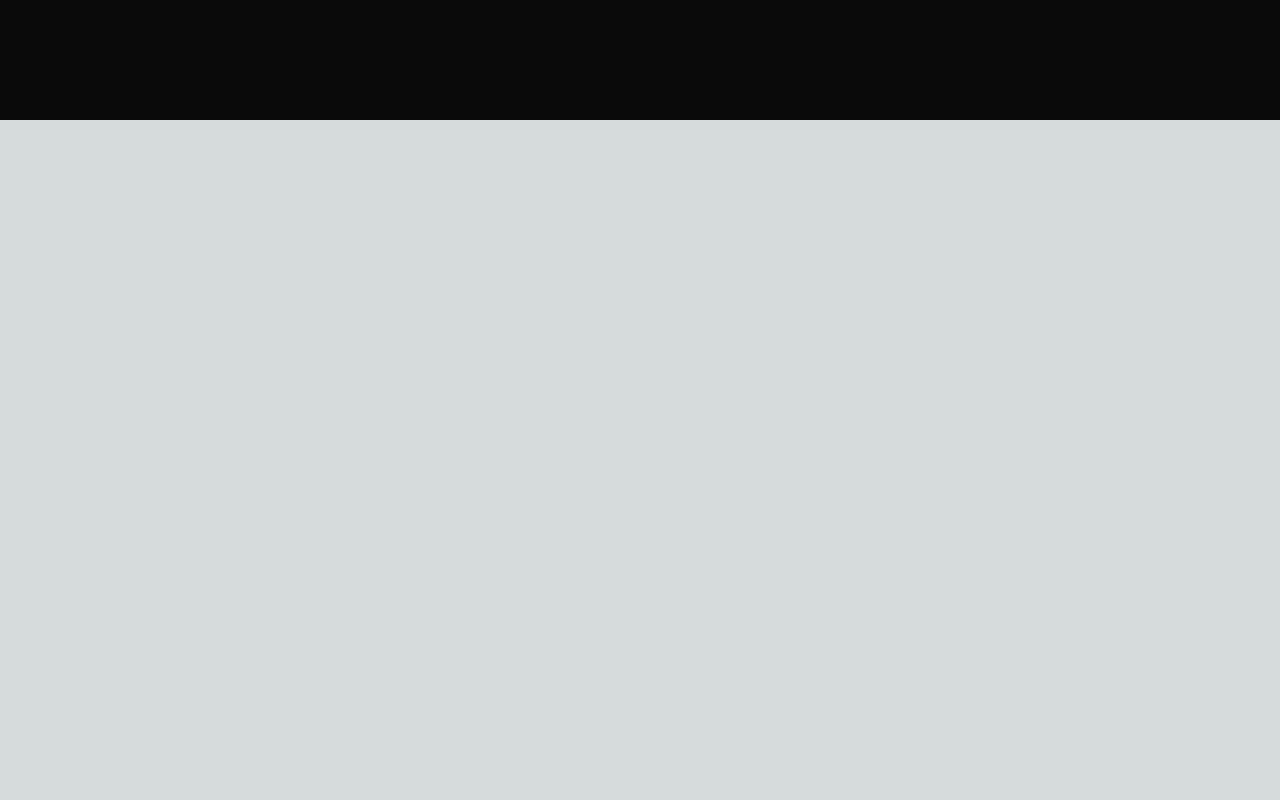
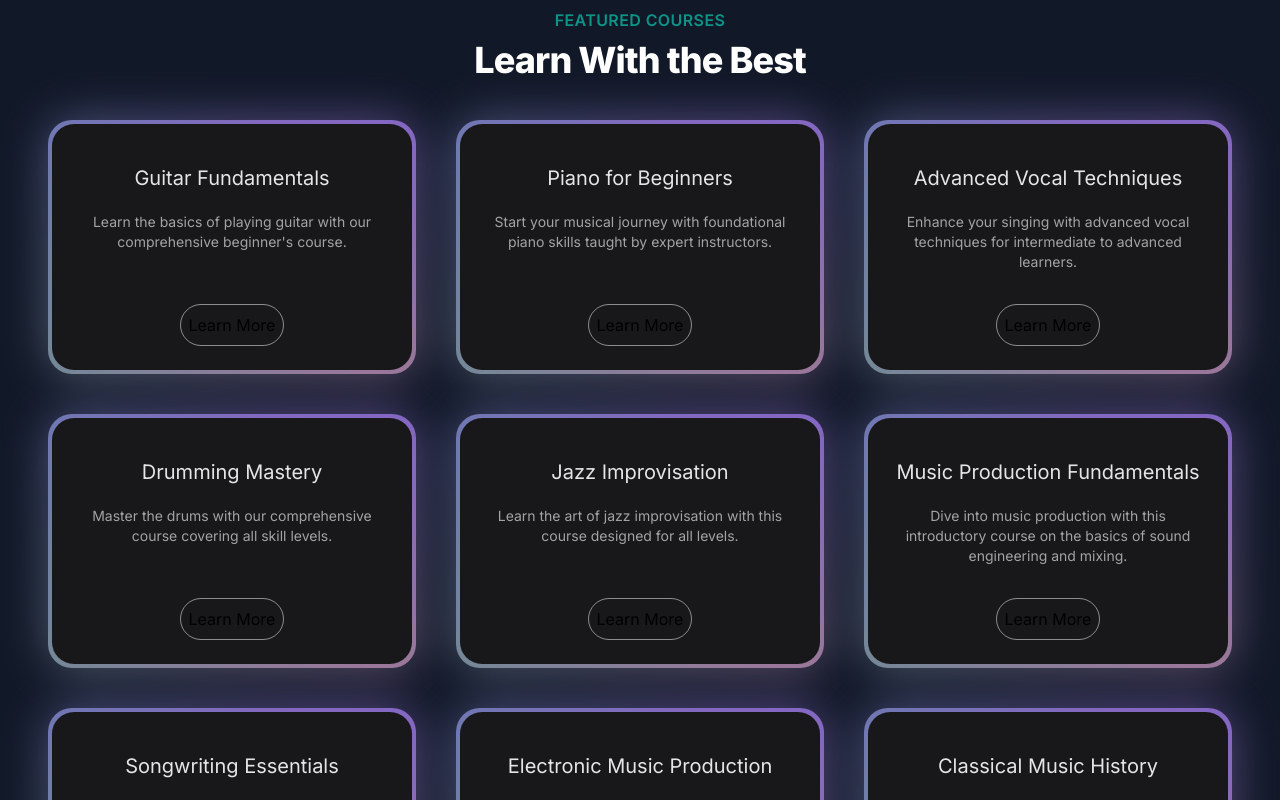
Before and after one commit to Tanveeeer00/music-course-nextjs, a Next.js app: page / in a window 1280 px wide. Shown: the part 680-1480 px from the top of the page. Before the commit the page ends 800 px from the top, so only its background shows below. Built offline with nearby package versions, Linux system fonts and the light colour scheme.

Commit message:
featured courses and add json data

```diff
--- a/src/app/page.tsx
+++ b/src/app/page.tsx
@@ -1,9 +1,11 @@
+import { FeaturedCourses } from "@/components/FeaturedCourses";
 import HeroSection from "@/components/HeroSection";
 
 export default function Home() {
   return (
     <main className="min-h-screen bg-black/[0.96] antialiased bg-grid-white/[0.02]">
       <HeroSection />
+      <FeaturedCourses />
     </main>
   );
 }
--- /dev/null
+++ b/src/components/FeaturedCourses.tsx
@@ -0,0 +1,65 @@
+"use client";
+import React from "react";
+import courseData from "@/data/music_courses.json";
+import { BackgroundGradient } from "./ui/background-gradient";
+import Link from "next/link";
+interface Course {
+  id: number;
+  title: string;
+  slug: string;
+  description: string;
+  price: number;
+  instructor: string;
+  isFeatured: boolean;
+}
+export function FeaturedCourses() {
+  const featuredCourses = courseData.courses.filter(
+    (course: Course) => (course.isFeatured = true)
+  );
+  return (
+    <div className="py-12 bg-gray-900">
+      <div>
+        <div className="text-center">
+          <h2 className="text-base text-teal-600 font-semibold tracking-wide uppercase">
+            FEATURED COURSES
+          </h2>
+          <p className="mt-2 text-3xl leading-8 font-extrabold tracking-tight text-white sm:text-4xl">
+            Learn With the Best
+          </p>
+        </div>
+      </div>
+      <div className="mt-10 mx-12">
+        <div className="grid grid-cols-1 sm:grid-cols-2 lg:grid-cols-3 gap-10 justify-center">
+          {featuredCourses.map((course: Course) => (
+            <div className="flex justify-center" key={course.id}>
+              <BackgroundGradient className="flex flex-col rounded-[22px] bg-white dark:bg-zinc-900 overflow-hidden h-full max-w-md">
+                <div className="p-4 sm:p-6 flex flex-col items-center text-center flex-grow">
+                  <p className="text-lg sm:text-xl text-black mt-4 mb-2 dark:text-neutral-200">
+                    {course.title}
+                  </p>
+                  <p className="text-sm text-neutral-600 dark:text-neutral-400 flex-grow mt-3">
+                    {course.description}
+                  </p>
+                  <Link
+                    href={`/courses/${course.slug}`}
+                    className="mt-8 border border-white/50 rounded-full p-2 "
+                  >
+                    Learn More
+                  </Link>
+                </div>
+              </BackgroundGradient>
+            </div>
+          ))}
+        </div>
+        <div className="mt-20 text-center">
+          <button className="relative inline-flex h-12 overflow-hidden rounded-full p-[1px] focus:outline-none focus:ring-2 focus:ring-slate-400 focus:ring-offset-2 focus:ring-offset-slate-50">
+            <span className="absolute inset-[-1000%] animate-[spin_2s_linear_infinite] bg-[conic-gradient(from_90deg_at_50%_50%,#E2CBFF_0%,#393BB2_50%,#E2CBFF_100%)]" />
+            <span className="inline-flex h-full w-full cursor-pointer items-center justify-center rounded-full bg-slate-950 px-3 py-1 text-sm font-medium text-white backdrop-blur-3xl">
+              <Link href={"/courses"}>View All courses</Link>
+            </span>
+          </button>
+        </div>
+      </div>
+    </div>
+  );
+}
--- /dev/null
+++ b/src/components/ui/background-gradient.tsx
@@ -0,0 +1,72 @@
+import { cn } from "@/utils/cn";
+import React from "react";
+import { motion } from "framer-motion";
+
+export const BackgroundGradient = ({
+  children,
+  className,
+  containerClassName,
+  animate = true,
+}: {
+  children?: React.ReactNode;
+  className?: string;
+  containerClassName?: string;
+  animate?: boolean;
+}) => {
+  const variants = {
+    initial: {
+      backgroundPosition: "0 50%",
+    },
+    animate: {
+      backgroundPosition: ["0, 50%", "100% 50%", "0 50%"],
+    },
+  };
+  return (
+    <div className={cn("relative p-[4px] group", containerClassName)}>
+      <motion.div
+        variants={animate ? variants : undefined}
+        initial={animate ? "initial" : undefined}
+        animate={animate ? "animate" : undefined}
+        transition={
+          animate
+            ? {
+                duration: 5,
+                repeat: Infinity,
+                repeatType: "reverse",
+              }
+            : undefined
+        }
+        style={{
+          backgroundSize: animate ? "400% 400%" : undefined,
+        }}
+        className={cn(
+          "absolute inset-0 rounded-3xl z-[1] opacity-60 group-hover:opacity-100 blur-xl  transition duration-500",
+          " bg-[radial-gradient(circle_farthest-side_at_0_100%,#00ccb1,transparent),radial-gradient(circle_farthest-side_at_100%_0,#7b61ff,transparent),radial-gradient(circle_farthest-side_at_100%_100%,#ffc414,transparent),radial-gradient(circle_farthest-side_at_0_0,#1ca0fb,#141316)]"
+        )}
+      />
+      <motion.div
+        variants={animate ? variants : undefined}
+        initial={animate ? "initial" : undefined}
+        animate={animate ? "animate" : undefined}
+        transition={
+          animate
+            ? {
+                duration: 5,
+                repeat: Infinity,
+                repeatType: "reverse",
+              }
+            : undefined
+        }
+        style={{
+          backgroundSize: animate ? "400% 400%" : undefined,
+        }}
+        className={cn(
+          "absolute inset-0 rounded-3xl z-[1]",
+          "bg-[radial-gradient(circle_farthest-side_at_0_100%,#00ccb1,transparent),radial-gradient(circle_farthest-side_at_100%_0,#7b61ff,transparent),radial-gradient(circle_farthest-side_at_100%_100%,#ffc414,transparent),radial-gradient(circle_farthest-side_at_0_0,#1ca0fb,#141316)]"
+        )}
+      />
+
+      <div className={cn("relative z-10", className)}>{children}</div>
+    </div>
+  );
+};
--- /dev/null
+++ b/src/data/music_courses.json
@@ -0,0 +1,104 @@
+{
+  "courses": [
+    {
+      "id": 1,
+      "title": "Guitar Fundamentals",
+      "slug": "guitar-fundamentals",
+      "description": "Learn the basics of playing guitar with our comprehensive beginner's course.",
+      "price": 99.99,
+      "instructor": "John Doe",
+      "isFeatured": true,
+      "image": "/courses/guitar.jpg"
+    },
+    {
+      "id": 2,
+      "title": "Piano for Beginners",
+      "slug": "piano-for-beginners",
+      "description": "Start your musical journey with foundational piano skills taught by expert instructors.",
+      "price": 109.99,
+      "instructor": "Jane Smith",
+      "isFeatured": false,
+      "image": "/courses/piano.jpg"
+    },
+    {
+      "id": 3,
+      "title": "Advanced Vocal Techniques",
+      "slug": "advanced-vocal-techniques",
+      "description": "Enhance your singing with advanced vocal techniques for intermediate to advanced learners.",
+      "price": 119.99,
+      "instructor": "Emily Johnson",
+      "isFeatured": true,
+      "image": "/courses/vocalist.jpg"
+    },
+    {
+      "id": 4,
+      "title": "Drumming Mastery",
+      "slug": "drumming-mastery",
+      "description": "Master the drums with our comprehensive course covering all skill levels.",
+      "price": 129.99,
+      "instructor": "Mike Brown",
+      "isFeatured": false,
+      "image": "/courses/drumming.jpg"
+    },
+    {
+      "id": 5,
+      "title": "Jazz Improvisation",
+      "slug": "jazz-improvisation",
+      "description": "Learn the art of jazz improvisation with this course designed for all levels.",
+      "price": 139.99,
+      "instructor": "Chris Davis",
+      "isFeatured": false,
+      "image": "/courses/jazz.jpg"
+    },
+    {
+      "id": 6,
+      "title": "Music Production Fundamentals",
+      "slug": "music-production-fundamentals",
+      "description": "Dive into music production with this introductory course on the basics of sound engineering and mixing.",
+      "price": 149.99,
+      "instructor": "Alex Wilson",
+      "isFeatured": true,
+      "image": "/courses/music-prod.jpg"
+    },
+    {
+      "id": 7,
+      "title": "Songwriting Essentials",
+      "slug": "songwriting-essentials",
+      "description": "Learn the essentials of songwriting to express your musical creativity.",
+      "price": 159.99,
+      "instructor": "Samantha Miller",
+      "isFeatured": false,
+      "image": "/courses/song-writing.jpg"
+    },
+    {
+      "id": 8,
+      "title": "Electronic Music Production",
+      "slug": "electronic-music-production",
+      "description": "Create compelling electronic music with our course designed for beginners to advanced users.",
+      "price": 169.99,
+      "instructor": "Luke Harris",
+      "isFeatured": true,
+      "image": "/courses/music-prod.jpg"
+    },
+    {
+      "id": 9,
+      "title": "Classical Music History",
+      "slug": "classical-music-history",
+      "description": "Explore the rich history of classical music from its origins to the present day.",
+      "price": 179.99,
+      "instructor": "Grace Lee",
+      "isFeatured": false,
+      "image": "/courses/classical-music.jpg"
+    },
+    {
+      "id": 10,
+      "title": "Blues Guitar Techniques",
+      "slug": "blues-guitar-techniques",
+      "description": "Discover the techniques of blues guitar to add soul and depth to your playing.",
+      "price": 189.99,
+      "instructor": "Ethan Moore",
+      "isFeatured": true,
+      "image": "/courses/blues.jpg"
+    }
+  ]
+}
```
